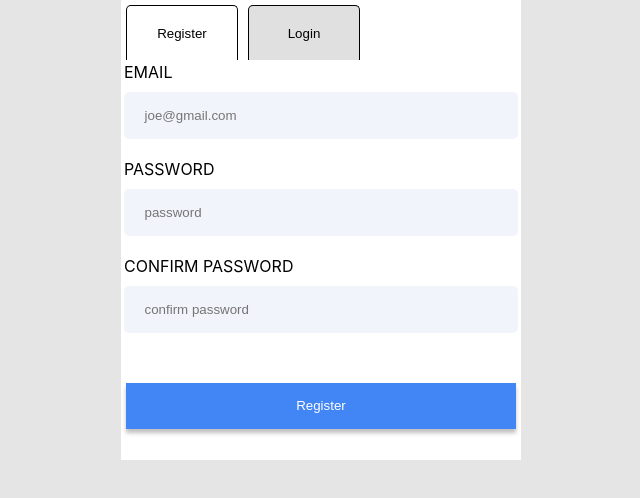
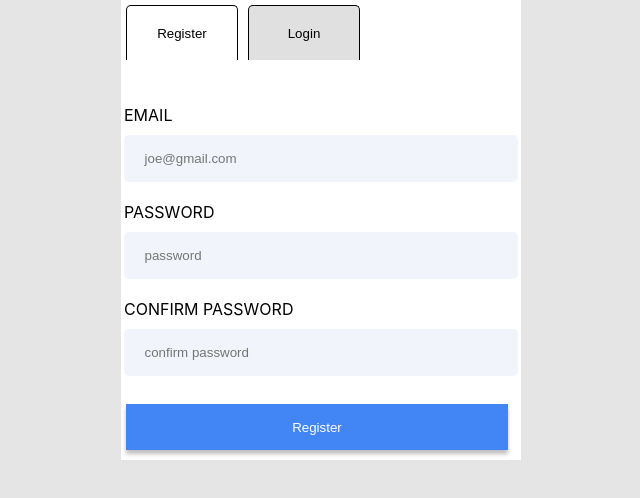
Before and after one commit to Evelyn-ZYW/Evelyn-Frontend, a React (Create React App) app in the folder review/: page / in a window 1280 px wide. Shown: the top 498 px of the page, without its empty margins (319-959 px from the left). Built offline with nearby package versions, Linux system fonts and the light colour scheme.

Commit message:
fixed Register/Login button position - make it stick to the bottom using position absolute

```diff
--- a/review/src/comps/UsersAccount/index.js
+++ b/review/src/comps/UsersAccount/index.js
@@ -13,6 +13,7 @@ const Container = styled.div`
     justify-content: center;
     // border: red solid 1px;
     background-color: #FFFFFF;
+    position: relative;
 `;
 const Tabs = styled.span`
 position: absolute;
@@ -61,6 +62,8 @@ const FormButton = styled.button`
     border: none;
     margin-top: 40px;
     color: #FFF;
+    position: absolute;
+    bottom: 10px;
 `;
 
 const UsersAccount = ({ bgcolor1, bgcolor2, text, display, onTabSelect, onRegister, onLogin, }) => {
```
Also changed, not shown: 1 other file (tests, documents, lock files or other folders).
